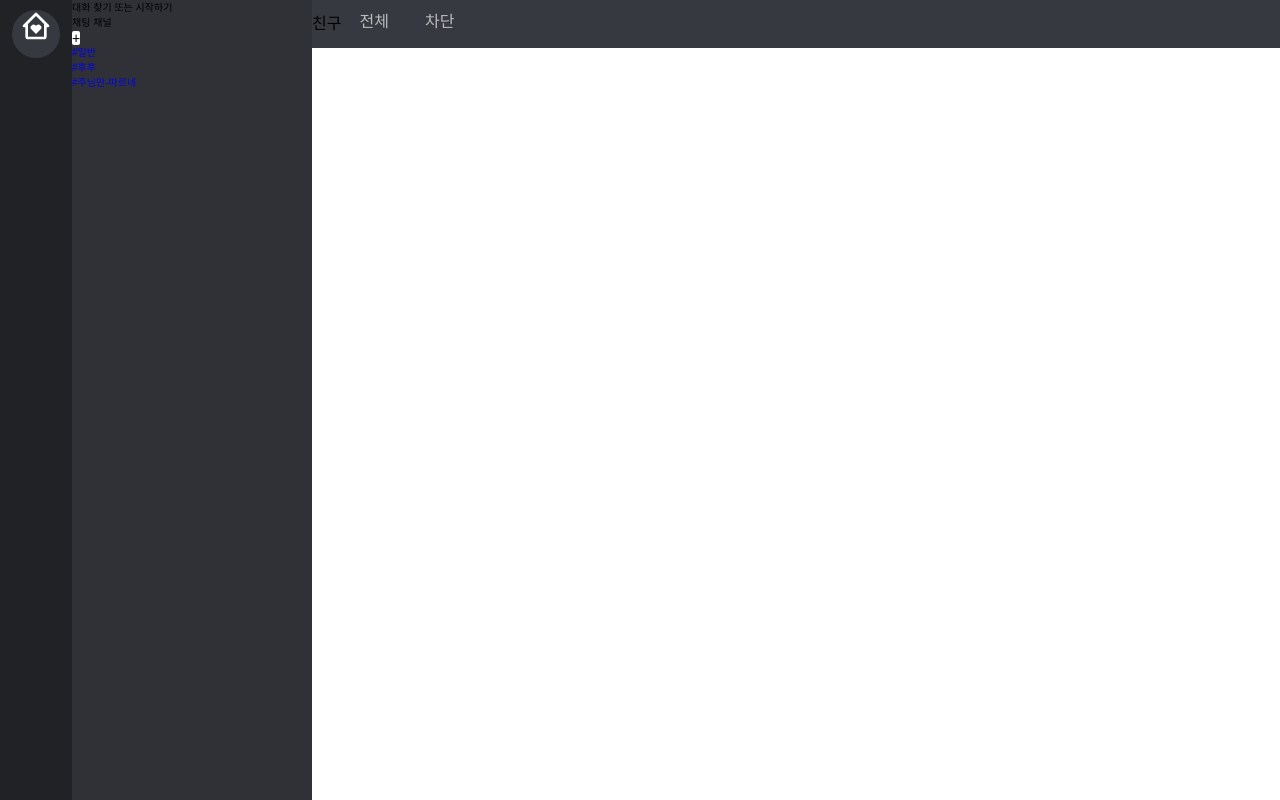
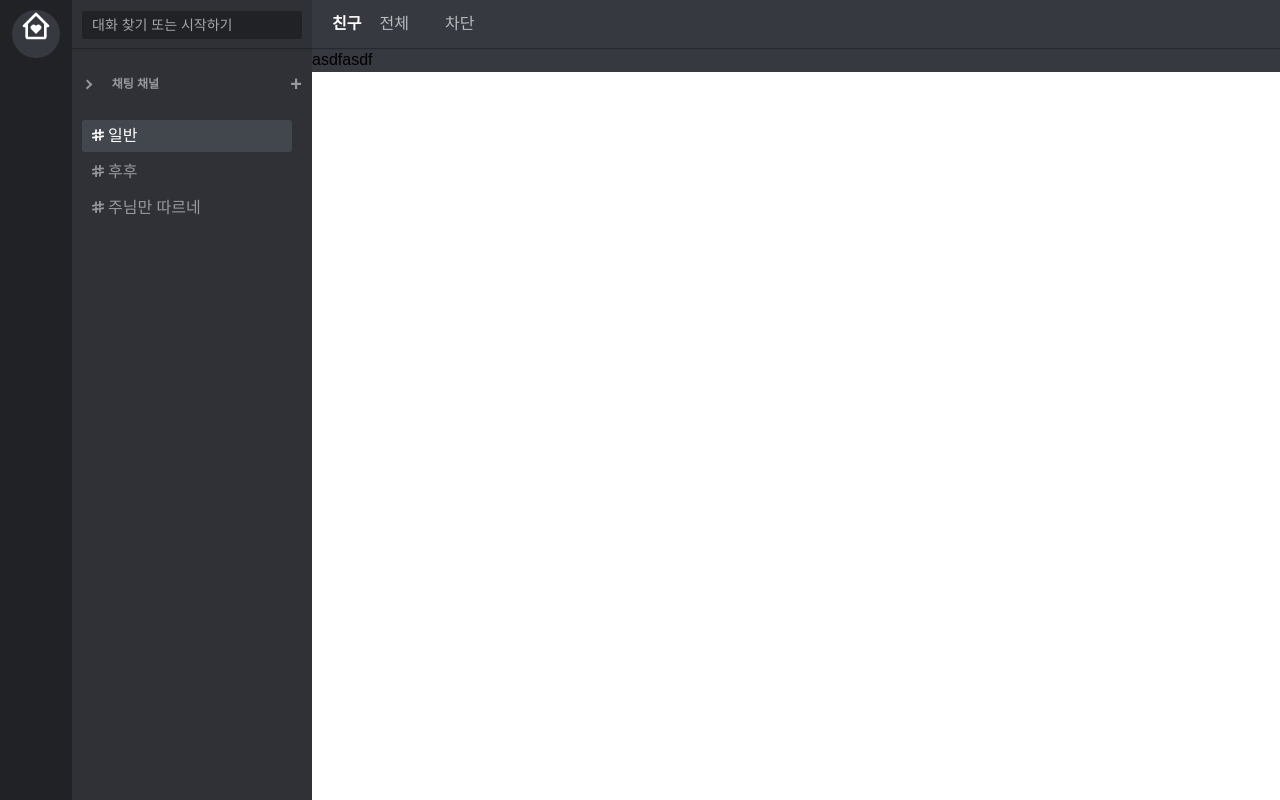
Before and after one commit to voltnuna/flirting-education-client, a React app: page / in a window 1280 px wide. Built offline with nearby package versions, Linux system fonts and the light colour scheme.

Commit message:
사이드 패널 스타일 추가

```diff
--- a/src/assets/scss/_reset.scss
+++ b/src/assets/scss/_reset.scss
@@ -81,9 +81,6 @@ video {
   margin: 0;
   padding: 0;
   border: 0;
-  font-family: var(--font-family);
-  font-size: var(--font-size);
-  font-weight: inherit;
   vertical-align: baseline;
   box-sizing: border-box;
 }
@@ -107,7 +104,11 @@ body {
   width: 100%;
   min-height: 100vh;
   height: 100vh;
+
+  font-family: var(--font-family);
   font-size: var(--font-size);
+  font-weight: inherit;
+
   word-break: keep-all;
   line-height: 1.5;
   text-size-adjust: none;
@@ -153,9 +154,9 @@ button {
   margin: 0;
   line-height: 1;
   outline: none;
-
+  background-color: transparent;
   border-radius: 2px;
-  background-color: #fff;
+  /*   background-color: #fff; */
   font-family: var(--font-family);
   cursor: pointer;
   transition-property: background-color, border-color, color;
@@ -187,6 +188,16 @@ a:active {
   min-height: 100%;
   background-color: #fff;
 }
+strong,
+span,
+a,
+p,
+input,
+button {
+  font-size: inherit;
+  color: inherit;
+}
+
 .App {
   height: 100vh;
 }
--- a/src/assets/scss/_root.scss
+++ b/src/assets/scss/_root.scss
@@ -3,8 +3,8 @@
   1. @use는 @import랑 비슷한 개념인데 import와는 달리 접근자로 특정 스타일에 접근 가능해서 import 보다 안전
 
   2. :root는 의사 클래스로 문서 가장 상위 요소를 나타냅니다. 즉, html태그를 가리킵니다.
-  보통 전역에서 사용하는 스타일 값을 (예를들어 메인 테마와 관련된..)이 안에서 변수로 선언해두고 사용합니다.
-  요기 있는 값들을 각 스타일 시트에서 사용하려면 var(변수명) 요로케 사용해주시면 됩니다.
+  보통 전역에서 사용하는 스타일 값을 (예를들어 메인 테마와 관련된..)이 안에서 변수로 선언해두고 사용한다.
+  여기서 정의한 값들을 각 스타일 시트에서 사용하려면 var(변수명) 이렇게 사용하면 된다.
   #사용 예시)
   main.scss에서 --primary-blue에 저장된 색상을 사용하고 싶은 경우
   color: var( --primary-blue) 이렇게 작성해주시면 됩니다.
@@ -28,4 +28,8 @@
 
   --header-primary: hsl(0, calc(var(--saturation-factor, 1) * 0%), 100%);
   --header-secondary: hsl(216, calc(var(--saturation-factor, 1) * 3.7%), 73.5%);
+  --elevation-low: 0 1px 0
+      hsla(240, calc(var(--saturation-factor, 1) * 11.1%), 1.8%, 0.2),
+    0 1.5px 0 hsla(240, calc(var(--saturation-factor, 1) * 7.7%), 2.5%, 0.05),
+    0 2px 0 hsla(240, calc(var(--saturation-factor, 1) * 11.1%), 1.8%, 0.05);
 }
--- a/src/assets/scss/_utils.scss
+++ b/src/assets/scss/_utils.scss
@@ -72,6 +72,12 @@
   left: $left;
 }
 
+@mixin setFlex($dis, $jus, $align) {
+  display: $dis;
+  justify-content: $jus;
+  align-items: $align;
+}
+
 @mixin ellipsis($line, $height: 3em) {
   display: -webkit-box;
   overflow: hidden;
--- a/src/assets/scss/common/_list.scss
+++ b/src/assets/scss/common/_list.scss
@@ -5,10 +5,12 @@
   display: inline-flex;
   height: 100%;
   line-height: 4.8rem;
+
   &__item {
     display: inline-block;
     height: 100%;
     line-height: 4.8rem;
+    font-size: var.$font-size;
   }
   &__item a {
     display: inline-block;
@@ -16,10 +18,31 @@
     padding: 1rem;
     color: #b9bbbe;
     line-height: 1;
-    font-size: var.$font-size;
   }
 }
 
 .list-title {
+  font-weight: 600;
+  color: #fff;
   font-size: var.$font-size;
 }
+
+.list-vertical {
+  &__item {
+    color: #96989d;
+    padding: 0 2rem 0 1rem;
+    margin-bottom: 0.4rem;
+  }
+  &__item.selected a {
+    background-color: #42464d;
+    color: #fff;
+    font-weight: 500;
+  }
+  &__item a {
+    display: inline-block;
+    width: 100%;
+    padding: 0.4rem;
+    padding-left: 1rem;
+    border-radius: 3px;
+  }
+}
--- a/src/assets/scss/pages/_workspace.scss
+++ b/src/assets/scss/pages/_workspace.scss
@@ -1,3 +1,5 @@
+@use '../variables' as var;
+
 .left-panel {
   width: 7.2rem;
   height: 100%;
@@ -8,6 +10,7 @@
     justify-content: center;
     width: 100%;
   }
+
   li {
     width: 4.8rem;
     height: 4.8rem;
@@ -28,13 +31,88 @@
     width: 24rem;
     height: 100%;
     background-color: var(--side-pen-gray);
+    font-size: var.$font-size;
   }
+  .side-panel .head-label {
+    text-align: center;
+    line-height: 48px;
+    padding: 0 1rem;
+    height: 48px;
+    box-shadow: var(--elevation-low);
+  }
+  .side-panel .head-label button {
+    width: 100%;
+    height: 28px;
+    padding-left: 1rem;
+    overflow: hidden;
+    background-color: #202225;
+    color: #a3a6aa;
+    text-align: left;
+    text-overflow: ellipsis;
+    font-size: 14px;
+    font-weight: 500;
+    line-height: 24px;
+    white-space: nowrap;
+    box-shadow: none;
+    -webkit-box-shadow: none;
+  }
+
   .content-panel {
     width: calc(100% - 24rem);
     background-color: var(--workspace-gray);
   }
+
   header {
     width: 100%;
     height: 4.8rem;
+    box-shadow: var(--elevation-low);
+    nav {
+      margin: 0 2rem;
+    }
+  }
+  .list-vertical__item a span {
+    padding-left: 0.4rem;
   }
 }
+
+.r-panel-util {
+  h5 {
+    width: 16rem;
+    text-align: left;
+    font-size: 1.2rem;
+  }
+  button {
+    font-size: 2rem;
+    font-weight: 600;
+    vertical-align: middle;
+  }
+
+  display: inline-flex;
+  justify-content: space-between;
+  align-items: center;
+  width: 100%;
+  height: 4rem;
+  margin: 1.6rem 0;
+  padding: 0 1rem;
+  padding-left: 14px;
+  color: #96989d;
+  cursor: pointer;
+  &::before {
+    display: inline-block;
+    content: "";
+    width: 7px;
+    height: 7px;
+    border: 2px solid #96989d;
+    border-width: 2px 2px 0 0;
+    transform: rotate(47deg);
+    transform-origin: 2.5px 1px;
+    transition: 0.3s;
+  }
+  &.opened::before {
+    transform: rotate(135deg) translateY(-3px);
+  }
+}
+
+.channel-body {
+  font-size: var.$font-size;
+}
--- /dev/null
+++ b/src/hooks/useToggle.ts
@@ -0,0 +1,29 @@
+import { Dispatch, SetStateAction, useCallback, useState } from "react";
+
+/* interface ReturnType {
+  value: boolean;
+  setValue: Dispatch<SetStateAction<boolean>>;
+  setTrue: () => void;
+  setFalse: () => void;
+  toggle: () => void;
+} */
+
+type ReturnType<T> = [
+  boolean,
+  Dispatch<SetStateAction<boolean>>,
+  () => void,
+  () => void,
+  () => void
+];
+
+const useToggle = <T>(defaultValue?: boolean): ReturnType<T> => {
+  const [value, setValue] = useState(!!defaultValue);
+
+  const setTrue = useCallback(() => setValue(true), []);
+  const setFalse = useCallback(() => setValue(false), []);
+  const toggle = useCallback(() => setValue((x) => !x), []);
+
+  return [value, setValue, setTrue, setFalse, toggle];
+};
+
+export default useToggle;
--- a/src/layouts/App/App.tsx
+++ b/src/layouts/App/App.tsx
@@ -10,10 +10,11 @@ function App() {
   return (
     <BrowserRouter>
       <Routes>
-        <Route index element={<Workspace />} />
+        <Route path="/channel" element={<Workspace />}></Route>
+        <Route path="/channel/:channel" element={<Workspace />}></Route>
         <Route path="/signup" element={<SignUp />} />
         <Route path="/login" element={<LogIn />} />
-        <Route path="/" element={<LogIn />}></Route>
+        <Route path="/" element={<Workspace />}></Route>
       </Routes>
     </BrowserRouter>
   );
--- a/src/layouts/Workspace/index.tsx
+++ b/src/layouts/Workspace/index.tsx
@@ -1,11 +1,17 @@
-import React from "react";
-import { Link } from "react-router-dom";
+import React, { useCallback, useState } from "react";
+import { Link, Navigate } from "react-router-dom";
 import { BiHomeHeart } from "react-icons/bi";
+import { SiSharp } from "react-icons/si";
 import SearchModal from "@components/SearchModal";
 import Header from "@components/Header";
 import ChannelHome from "@pages/ChannelHome";
+import useToggle from "@hooks/useToggle";
+import { useNavigate } from "react-router-dom";
 
 const Workspace = () => {
+  const [openList, setValue, setTrue, setFalse, toggle] = useToggle(false);
+  const onAddChannelHandler = useCallback(() => {}, []);
+
   return (
     <>
       <div className="float-clear" style={{ height: "100vh" }}>
@@ -21,26 +27,38 @@ const Workspace = () => {
 
         <section className="right-panel float-right float-clear">
           <div className="float-left side-panel">
-            <div>
-              <span> 대화 찾기 또는 시작하기 </span>
+            <div className="head-label">
+              <button> 대화 찾기 또는 시작하기 </button>
             </div>
 
             <div>
-              <div>
-                <span className="arrow"></span>
-                <h5>채팅 채널</h5>
-                <button type="button">+</button>
+              <div
+                className={openList ? `r-panel-util opened` : `r-panel-util`}
+              >
+                <h5 onClick={toggle}>채팅 채널</h5>
+                <button type="button" onClick={onAddChannelHandler}>
+                  +
+                </button>
               </div>
 
-              <ul className="scrollarea">
-                <li>
-                  <Link to="/">#일반</Link>
+              <ul className="scrollarea list-vertical">
+                <li className="list-vertical__item selected">
+                  <Link to="/">
+                    <SiSharp size="12" />
+                    <span>일반</span>
+                  </Link>
                 </li>
-                <li>
-                  <Link to="/">#후후</Link>
+                <li className="list-vertical__item">
+                  <Link to="/">
+                    <SiSharp size="12" />
+                    <span>후후</span>
+                  </Link>
                 </li>
-                <li>
-                  <Link to="/">#주님만-따르네</Link>
+                <li className="list-vertical__item">
+                  <Link to="/">
+                    <SiSharp size="12" />
+                    <span>주님만 따르네</span>
+                  </Link>
                 </li>
               </ul>
             </div>
--- a/src/pages/ChannelHome/index.tsx
+++ b/src/pages/ChannelHome/index.tsx
@@ -12,7 +12,7 @@ const ChannelHome = () => {
             { name: "차단", path: "block" },
           ]}
         />
-        <div></div>
+        <div className="channel-body">asdfasdf</div>
       </div>
     </>
   );
--- a/src/pages/Login/index.tsx
+++ b/src/pages/Login/index.tsx
@@ -1,5 +1,5 @@
 import React, { useCallback, useState } from "react";
-import { Link } from "react-router-dom";
+import { Link, Navigate } from "react-router-dom";
 import useInput from "@hooks/useInput";
 import InputForm from "@components/InputForm";
 import AlertModal from "@components/AlertModal";
@@ -35,6 +35,10 @@ const Login = () => {
     setShowPwModal(false);
     setshowAlertModal(false);
   }, [setShowPwModal]);
+
+  if (true) {
+    return <Navigate to="/channel" />;
+  }
 
   return (
     <>
--- a/src/pages/Signup/index.tsx
+++ b/src/pages/Signup/index.tsx
@@ -1,5 +1,5 @@
 import React, { useCallback, useState } from "react";
-import { Link } from "react-router-dom";
+import { Link, Navigate } from "react-router-dom";
 import useInput from "@hooks/useInput";
 import AlertModal from "@components/AlertModal";
 import InputForm from "@components/InputForm";
@@ -38,6 +38,10 @@ const Signup = () => {
     },
     [email, password, nickname, setAlertMsg, onShowModal]
   );
+
+  if (true) {
+    return <Navigate to="/channel" />;
+  }
 
   return (
     <>
```
